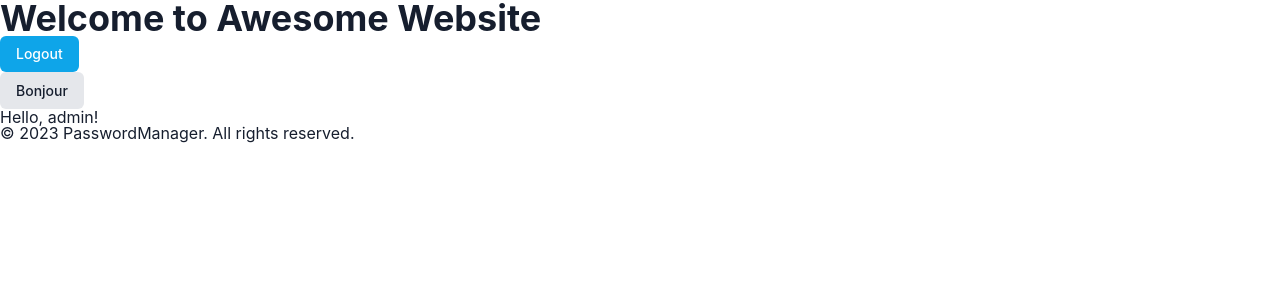
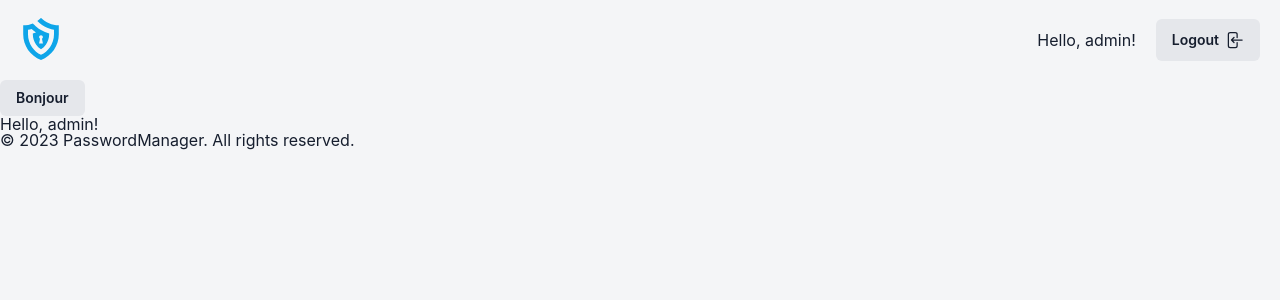
Before and after one commit to paul-bouloc/b3-c2-django-bouloc, a Django app: page / in a window 1280 px wide. Shown: the top 300 px of the page. Run offline with Django 5.2, Linux system fonts and the light colour scheme; a user stored in the database is signed in.

Commit message:
add header style, favicon and logo

```diff
--- /dev/null
+++ b/users/static/css/header.css
@@ -0,0 +1,40 @@
+header {
+  display: flex;
+  justify-content: space-between;
+  align-items: center;
+  height: 80px;
+  padding: var(--padding);
+}
+
+header .logo {
+  width: 42px;
+  height: 42px;
+
+}
+
+header .menu {
+  display: flex;
+  align-items: center;
+  gap: 20px;
+}
+
+header .menu ul {
+  display: flex;
+  align-items: center;
+  gap: 20px;
+}
+
+header .menu ul li {
+  list-style: none;
+}
+
+header .menu ul li a {
+  text-decoration: none;
+  color: var(--font-color-secondary);
+  font-weight: 500;
+  transition: all 0.2s ease;
+}
+
+header .menu ul li a:hover {
+  color: var(--font-color-primary);
+}
--- a/users/static/css/reset.css
+++ b/users/static/css/reset.css
@@ -17,6 +17,7 @@ time, mark, audio, video {
 	font-size: 100%;
 	font: inherit;
 	vertical-align: baseline;
+	box-sizing: border-box;
 }
 /* HTML5 display-role reset for older browsers */
 article, aside, details, figcaption, figure,
--- a/users/static/css/style.css
+++ b/users/static/css/style.css
@@ -0,0 +1,3 @@
+body {
+  background-color: var(--grey-100);
+}
--- a/users/static/css/vars.css
+++ b/users/static/css/vars.css
@@ -167,57 +167,92 @@
 
 }
 
-button.primary, input[type="submit"] {
+button, button.primary, input[type="submit"] {
+  display: flex;
+  align-items: center;
+  gap: 5px;
   background-color: var(--blue-500);
   color: var(--font-color-senary);
   padding: .7rem 1rem;
   border: none;
   border-radius: var(--rounded-md);
   font-size: var(--font-size-sm);
-  font-weight: var(--font-weight-medium);
+  font-weight: var(--font-weight-semibold);
   cursor: pointer;
 }
 
-button.primary:hover, input[type="submit"]:hover {
+button svg {
+  width: 20px;
+}
+
+button, button.primary:hover, input[type="submit"]:hover {
   background-color: var(--blue-400);
 }
 
-button.primary:active, input[type="submit"]:active {
+button, button.primary:active, input[type="submit"]:active {
   background-color: var(--blue-400);
 }
 
-button.primary:focus, input[type="submit"]:focus {
+button, button.primary:focus, input[type="submit"]:focus {
   background-color: var(--blue-400);
 }
 
-button.primary:disabled, input[type="submit"]:disabled {
+button, button.primary:disabled, input[type="submit"]:disabled {
   background-color: var(--grey-400);
 }
 
-button.secondary {
+button.secondary, input[type="submit"].secondary {
   background-color: var(--grey-200);
   color: var(--font-color-secondary);
   padding: .7rem 1rem;
   border: none;
   border-radius: var(--rounded-md);
   font-size: var(--font-size-sm);
-  font-weight: var(--font-weight-medium);
+  font-weight: var(--font-weight-semibold);
   cursor: pointer;
 }
 
-button.secondary:hover {
+button.secondary:hover, input[type="submit"].secondary:hover {
   background-color: var(--grey-300);
 }
 
-button.secondary:active {
+button.secondary:active, input[type="submit"].secondary:active {
   background-color: var(--grey-300);
 }
 
-button.secondary:focus {
+button.secondary:focus, input[type="submit"].secondary:focus {
   background-color: var(--grey-300);
 }
 
-button.secondary:disabled {
+button.secondary:disabled, input[type="submit"].secondary:disabled {
+  background-color: var(--grey-400);
+  color: var(--grey-500);
+}
+
+button.tertiary, input[type="submit"].tertiary {
+  background-color: transparent;
+  color: var(--font-color-secondary);
+  padding: .7rem 1rem;
+  border: none;
+  border-radius: var(--rounded-md);
+  font-size: var(--font-size-sm);
+  font-weight: var(--font-weight-semibold);
+  cursor: pointer;
+}
+
+button.tertiary:hover, input[type="submit"].tertiary:hover {
+  background-color: var(--grey-200);
+}
+
+button.tertiary:active, input[type="submit"].tertiary:active {
+  background-color: var(--grey-200);
+}
+
+button.tertiary:focus, input[type="submit"].tertiary:focus {
+  background-color: var(--grey-200);
+}
+
+button.tertiary:disabled, input[type="submit"].tertiary:disabled {
   background-color: var(--grey-400);
   color: var(--grey-500);
 }
@@ -302,7 +337,8 @@ select:disabled {
 
 a {
   color: var(--font-color-primary);
-  text-decoration: none;
+  text-decoration: underline;
+  text-underline-offset: 2px;
   font-weight: var(--font-weight-semibold);
 }
 
@@ -316,10 +352,6 @@ a:active {
 
 a:focus {
   color: var(--font-color-primary-focus);
-}
-
-a:visited {
-  color: var(--font-color-primary-visited);
 }
 
 a:focus-within {
--- a/users/templates/base.html
+++ b/users/templates/base.html
@@ -9,23 +9,38 @@
     <meta charset="UTF-8">
     <meta name="viewport" content="width=device-width, initial-scale=1.0">
     <title>{% block title %}PasswordManager{% endblock %}</title>
+    <link rel="icon" href="../../static/img/logo.ico" type="image/x-icon">
+    <link rel="shortcut icon" href="../../static/img/logo.ico" type="image/x-icon">
+    <link rel="shortcut icon" href="../../static/img/logo.png" type="image/png">
     <link rel="stylesheet" href="../../static/css/reset.css?v={% now "U" %}">
     <link rel="stylesheet" href="../../static/css/vars.css?v={% now "U" %}">
     <link rel="stylesheet" href="../../static/css/style.css?v={% now "U" %}">
+    <link rel="stylesheet" href="../../static/css/header.css?v={% now "U" %}">
     {% livereload_script %}
 </head>
 <body>
     <header>
-      <h1>Welcome to Awesome Website</h1>
-      <div>
+      <a href="/">
+        <img src="../../static/img/logo.svg" alt="logo" class="logo"/>
+      </a>
+      <div class="menu">
         {% if user.is_authenticated %}
-          <form action="{% url 'logout' %}" method="post">
-            {% csrf_token %}
-            <input type="submit" value="Logout">
-          </form>
+        <p>Hello, {{ user.username }}!</p>
+        <form action="{% url 'logout' %}" method="post">
+          {% csrf_token %}
+          <button type="submit" class="secondary">
+            Logout
+            <svg xmlns="http://www.w3.org/2000/svg" fill="none" viewBox="0 0 24 24" stroke-width="1.5" stroke="currentColor" class="w-6 h-6">
+              <path stroke-linecap="round" stroke-linejoin="round" d="M15.75 9V5.25A2.25 2.25 0 0013.5 3h-6a2.25 2.25 0 00-2.25 2.25v13.5A2.25 2.25 0 007.5 21h6a2.25 2.25 0 002.25-2.25V15M12 9l-3 3m0 0l3 3m-3-3h12.75" />
+            </svg>
+          </button>
+        </form>
+
         {% else %}
-          <a href="{% url 'login' %}">Login</a>
-          <a href="{% url 'register' %}">Register</a>
+          <ul>
+            <li><a href="{% url 'login' %}">Login</a></li>
+            <li><a href="{% url 'register' %}">Register</a></li>
+          </ul>
         {% endif %}
       </div>
     </header>
```
Also changed, not shown: db.sqlite3, users/static/img/logo.ico (added), users/static/img/logo.png (added), users/static/img/logo.svg (added).
